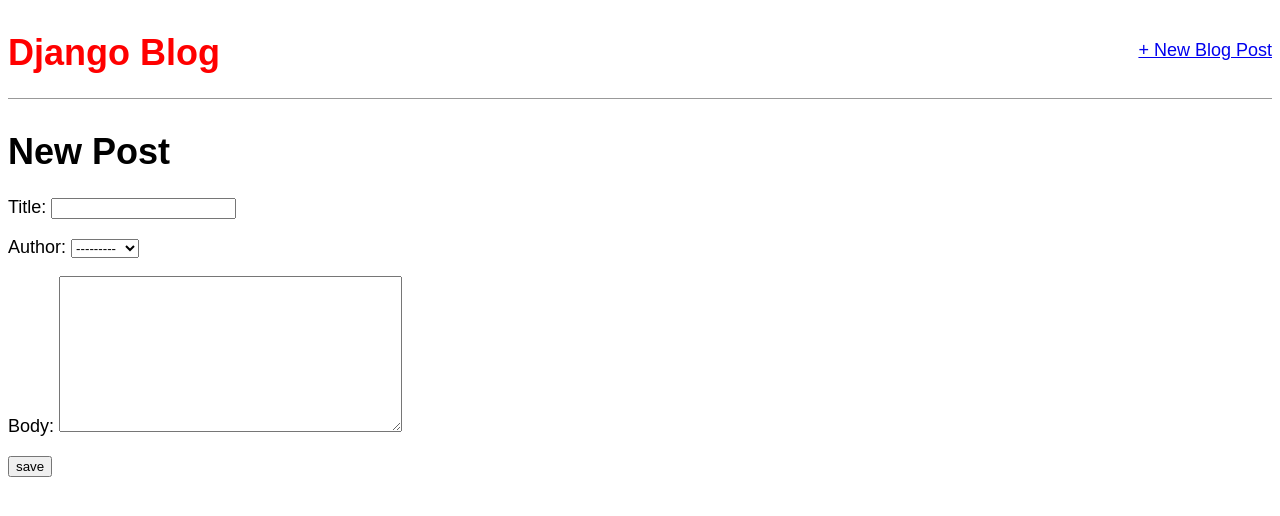
After one commit to ssanusi/blog-app, a Django app: page /post/new/ in a window 1280 px wide. The commit adds this page. Shown: the top 516 px of the page. Run offline with Django 3.2, Linux system fonts and the light colour scheme; data comes from the database, SQL or seed files in the repository; both versions use the stored data as it was after the commit.

Commit message:
added create blog with django form

```diff
--- a/blog/models.py
+++ b/blog/models.py
@@ -1,4 +1,5 @@
 from django.db import models
+from django.urls import reverse
 
 # Create your models here.
 class Post(models.Model):
@@ -8,3 +9,6 @@
 
     def __str__(self):
         return self.title
+
+    def get_absolute_url(self):
+        return reverse('post_detail', args=[str(self.id)])
--- a/blog/urls.py
+++ b/blog/urls.py
@@ -1,7 +1,8 @@
 from django.urls import path
-from .views import BlogListView,BlogDetailView
+from .views import BlogListView,BlogDetailView,BlogCreateView
 
 urlpatterns = [
+    path('post/new/', BlogCreateView.as_view(), name = 'post_new'),
     path('post/<int:pk>/', BlogDetailView.as_view(), name='post_detail'),
     path('', BlogListView.as_view(), name='home'),
 ]
--- a/blog/views.py
+++ b/blog/views.py
@@ -1,5 +1,6 @@
 from django.shortcuts import render
 from django.views.generic import ListView,DetailView
+from django.views.generic.edit import CreateView
 from .models import Post
 
 # Create your views here.
@@ -10,3 +11,8 @@
 class BlogDetailView(DetailView):
     model = Post
     template_name = 'post_detail.html'
+
+class BlogCreateView(CreateView):
+    model = Post
+    template_name = 'post_new.html'
+    fields = [ 'title', 'author' , 'body']
--- a/templates/base.html
+++ b/templates/base.html
@@ -8,7 +8,13 @@
 </head>
 <body>
     <header>
-        <h1><a href="{% url 'home' %}">Django Blog</a></h1>
+        <div class="nav-left">
+            <h1><a href="{% url 'home' %}">Django Blog</a></h1>
+        </div>
+        <div class="nav-right">
+            <a href="{% url 'post_new' %}">+ New Blog Post</a>
+        </div>
+
     </header>
     <div>
         {% block content %}
--- /dev/null
+++ b/templates/post_new.html
@@ -0,0 +1,9 @@
+{% extends 'base.html' %}
+
+{% block content %}
+    <h1>New Post</h1>
+    <form action="" method='post'>{% csrf_token %}
+        {{ form.as_p }}
+        <input type="submit" value="save">
+    </form>
+{% endblock content %}
```
Also changed, not shown: db.sqlite3.
